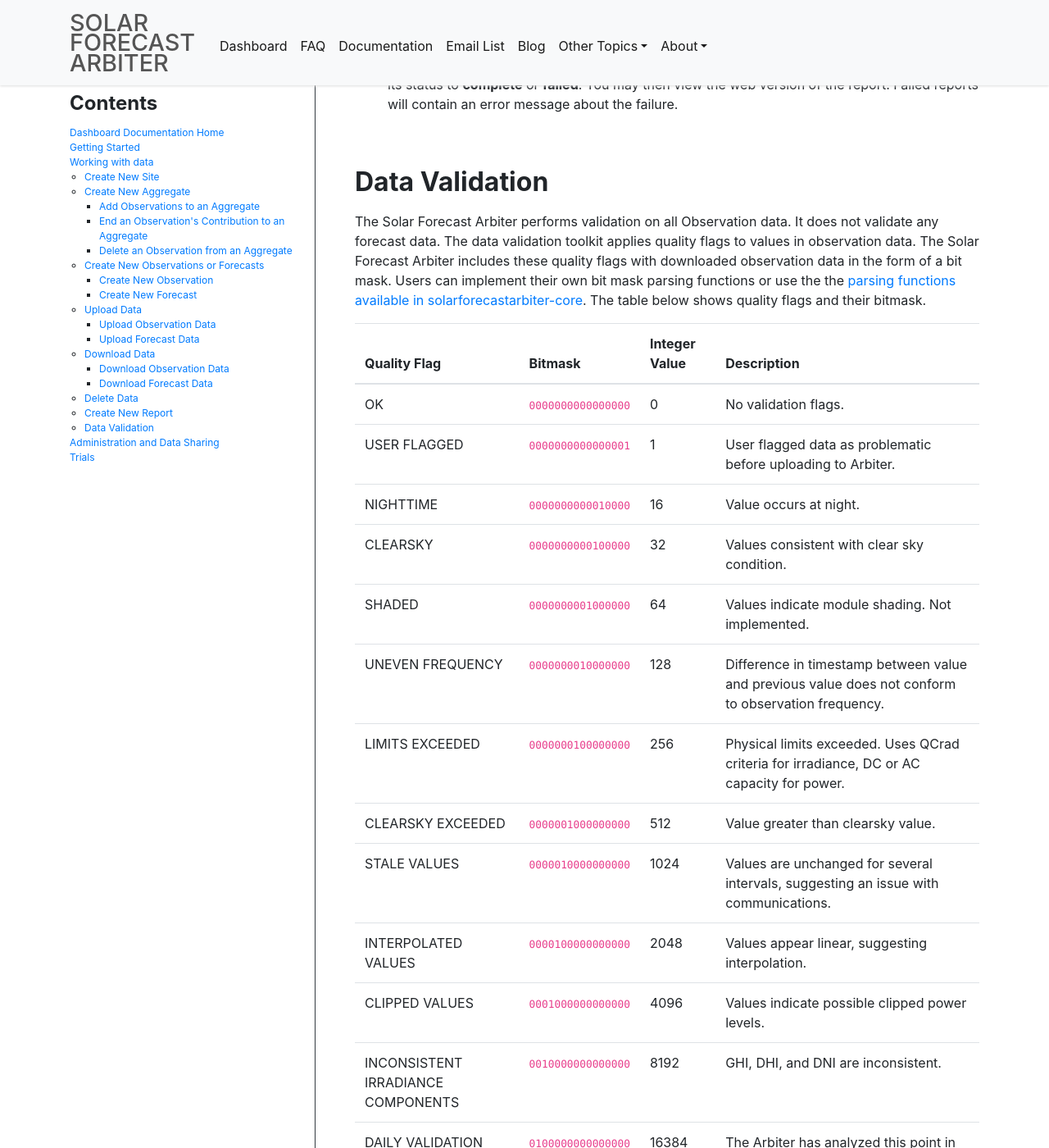
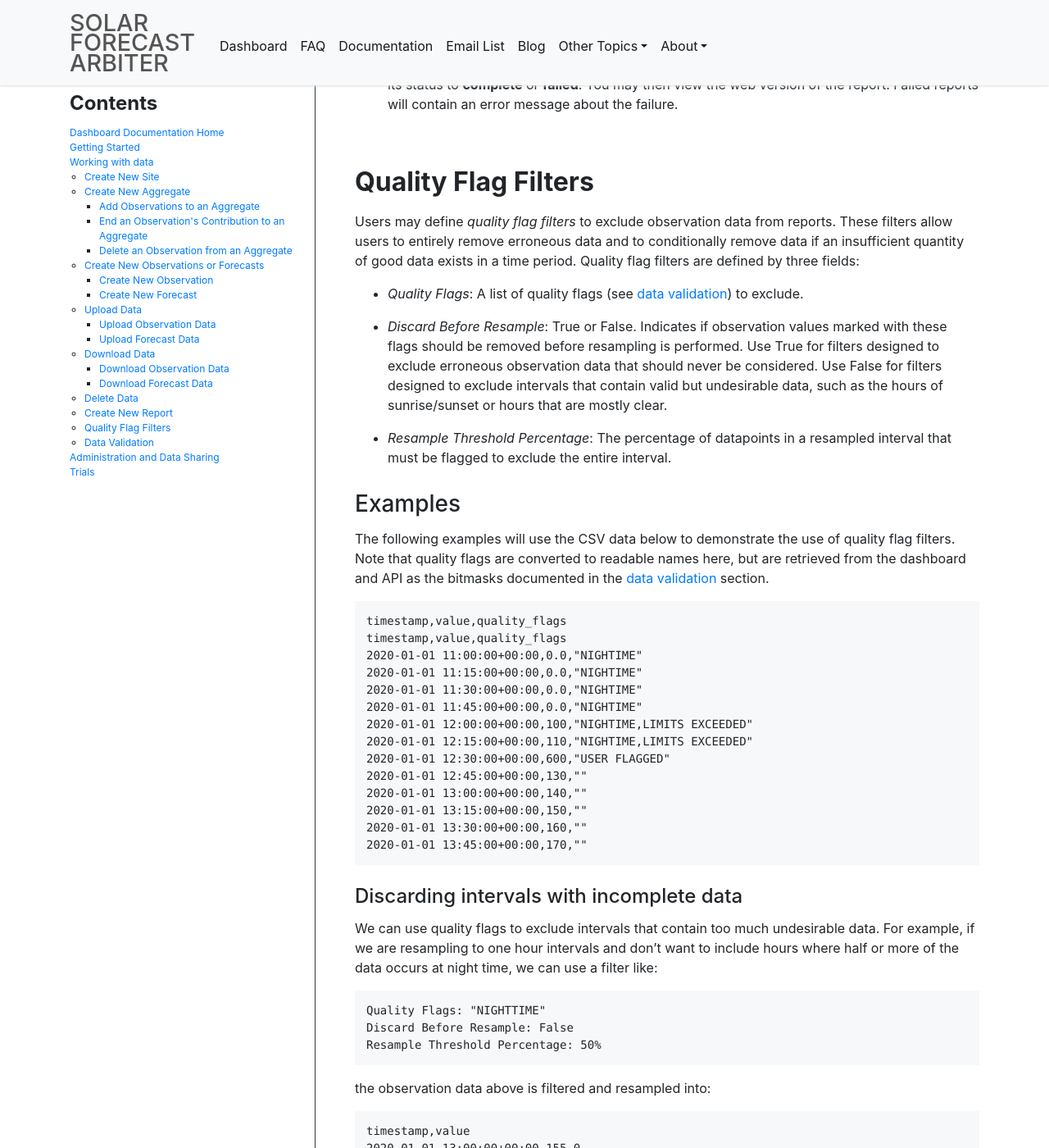
Before and after one commit to SolarArbiter/SolarArbiter.github.io, a Jekyll site: the page built from documentation/dashboard/working_with_data.md, in a window 1280 px wide and 1400 px high, scrolled down 22431 px. Shown: the whole window at 82% size. Built offline with Jekyll 4.4.1, drawn with Linux system fonts in a browser that asks for light colours; some of the changed text lies outside the part shown.

Commit message:
Add quality flag filter documentation and examples (#201)
* add quality flag filter section

* typo/awkward text

* Apply suggestions from code review

Co-authored-by: Will Holmgren <william.holmgren@gmail.com>

* titles, updates

* Apply suggestions from code review

Co-authored-by: Will Holmgren <william.holmgren@gmail.com>

* Update documentation/dashboard/working_with_data.md

Co-authored-by: Will Holmgren <william.holmgren@gmail.com>

* add extra 100% examples

* rework example after merging

* fix old examples

* Apply suggestions from code review

Co-authored-by: Will Holmgren <william.holmgren@gmail.com>

* update section heading

Co-authored-by: Will Holmgren <william.holmgren@gmail.com>

````diff
--- a/_includes/dashboard_data_sidebar.html
+++ b/_includes/dashboard_data_sidebar.html
@@ -30,6 +30,7 @@
       </ul>
     <li><a href="#delete-data">Delete Data</a></li>
     <li><a href="#create-new-report">Create New Report</a></li>
+    <li><a href="#quality-flag-filters">Quality Flag Filters</a></li>
     <li><a href="#data-validation">Data Validation</a></li>
   </ul>
   <li><a href="/documentation/dashboard/administration">Administration and Data Sharing</a></li>
--- a/documentation/dashboard/working_with_data.md
+++ b/documentation/dashboard/working_with_data.md
@@ -441,6 +441,175 @@ Create New Report
     will contain an error message about the failure.
 
 
+Quality Flag Filters
+--------------------
+{: .anchor}
+
+Users may define *quality flag filters* to exclude observation data from reports.
+These filters allow users to entirely remove erroneous data and to conditionally remove
+data if an insufficient quantity of good data exists in a time period.
+Quality flag filters are defined by three fields:
+
+- *Quality Flags*: A list of quality flags (see [data validation](#data-validation)) to exclude.
+
+- *Discard Before Resample*: True or False.
+  Indicates if observation values marked with these flags should be removed before resampling is performed.
+  Use True for filters designed to exclude erroneous observation data that should never be considered.
+  Use False for filters designed to exclude intervals that contain valid but undesirable data, such as the hours of sunrise/sunset or hours that are mostly clear.
+
+- *Resample Threshold Percentage*: The percentage of datapoints in a resampled interval that must
+  be flagged to exclude the entire interval.
+
+### Examples
+
+The following examples will use the CSV data below to demonstrate the use of
+quality flag filters. Note that quality flags are converted to readable names
+here, but are retrieved from the dashboard and API as the bitmasks documented
+in the [data validation](#data-validation) section.
+
+```
+timestamp,value,quality_flags
+timestamp,value,quality_flags
+2020-01-01 11:00:00+00:00,0.0,"NIGHTIME"
+2020-01-01 11:15:00+00:00,0.0,"NIGHTIME"
+2020-01-01 11:30:00+00:00,0.0,"NIGHTIME"
+2020-01-01 11:45:00+00:00,0.0,"NIGHTIME"
+2020-01-01 12:00:00+00:00,100,"NIGHTIME,LIMITS EXCEEDED"
+2020-01-01 12:15:00+00:00,110,"NIGHTIME,LIMITS EXCEEDED"
+2020-01-01 12:30:00+00:00,600,"USER FLAGGED"
+2020-01-01 12:45:00+00:00,130,""
+2020-01-01 13:00:00+00:00,140,""
+2020-01-01 13:15:00+00:00,150,""
+2020-01-01 13:30:00+00:00,160,""
+2020-01-01 13:45:00+00:00,170,""
+```
+
+
+#### Discarding intervals with incomplete data
+
+We can use quality flags to exclude intervals that contain too much undesirable data. For
+example, if we are resampling to one hour intervals and don't want to include
+hours where half or more of the data occurs at night time, we can use a filter
+like:
+
+```
+Quality Flags: "NIGHTTIME"
+Discard Before Resample: False
+Resample Threshold Percentage: 50%
+```
+
+the observation data above is filtered and resampled into:
+```
+timestamp,value
+2020-01-01 13:00:00+00:00,155.0
+```
+The first and second hour interval is dropped because 100% and 50% of the datapoints
+in those intervals are flagged with `NIGHTTIME`, *meeting* or *exceeding* the
+resample threshold.
+
+If we want to include intervals where half of the data are
+flagged with `NIGHTTIME`, we could adjust the resample threshold
+percentage to 51%. The threshold must be *met or exceeded* for an interval
+to be excluded.
+
+Using the filter:
+```
+Quality Flags: "NIGHTTIME"
+Discard Before Resample: False
+Resample Threshold Percentage: 51%
+```
+the observation data above is filtered and resampled into:
+```
+timestamp,value
+2020-01-01 12:00:00+00:00,235.0
+2020-01-01 13:00:00+00:00,155.0
+```
+
+#### Discarding erroneous data
+
+If we want to remove erroneous data and exclude it from the resampling
+process, we can set discard before resample to True.
+
+Using the filter:
+```
+Quality Flags: "USER FLAGGED"
+Discard Before Resample: True
+Resample Threshold Percentage: 50%
+```
+
+the observation data above is filtered and resampled into:
+```
+timestamp,value
+2020-01-01 11:00:00+00:00,0.0
+2020-01-01 12:00:00+00:00,113.33
+2020-01-01 13:00:00+00:00,155.0
+```
+
+The datapoint flagged with `USER FLAGGED` was dropped before
+resampling occurred, which reduces the 12:00 interval average from 235.0 to 113.33. The resampled interval is included in the resampled data because only
+one point is flagged with `USER FLAGGED`, which does not exceed our 50% resample
+threshold.
+
+#### Filtering for multiple flags in a single filter
+
+When listing multiple flags in a single filter, the number of unique datapoints
+flagged with *any* of the listed quality flags determines if the
+resample threshold percentage is exceeded or not.
+
+Using the filter:
+```
+Quality Flags: "NIGHTTIME, USER FLAGGED"
+Discard Before Resample: False
+Resample Threshold Percentage: 75%
+```
+
+the observation data above is filtered and resampled into:
+```
+timestamp,value
+2020-01-01 13:00:00+00:00,155.0
+```
+The first hour interval is dropped because 100% of timestamps in
+the first hour are flagged `NIGHTTIME`. The second hour interval
+is excluded because 75% of the points are  flagged with either
+`NIGHTTIME`, or `USER FLAGGED`, which meets the resample threshold.
+
+#### Mixing filter types
+
+Consider a situation where we want to exclude resampled intervals where
+100% of the interval occurs during nighttime. Further, we'd like to exclude
+points that are flagged by the user or the limits are exceeded, and the
+corresponding resampled intervals should be excluded only if no valid data
+remains.
+
+
+Using the quality flag filters:
+
+```
+Quality Flags: "USER FLAGGED,LIMITS EXCEEDED"
+Discard Before Resample: True
+Resample Threshold Percentage: 100%
+
+Quality Flags: "NIGHTTIME"
+Discard Before Resample: False
+Resample Threshold Percentage: 100%
+```
+
+The 1 hour resampled data would be:
+```
+2020-01-01 12:00:00+00:00,130
+2020-01-01 13:00:00+00:00,155
+```
+
+The first hour interval is excluded because all four points are
+flagged with `NIGHTTIME`, which meets the 100% resample threshold.
+
+In the the second hour interval the points at `12:00`, `12:15`, and `12:30`
+are `USER FLAGGED` or `LIMITS EXCEEDED`, so they are excluded before
+resampling the interval, resulting in an average of 130. The resampled
+interval is retained because only 75% of points are flagged.
+
+The third hour contains no flagged points, so it's also included after resampling.
+
 
 Data Validation
 ---------------
````
